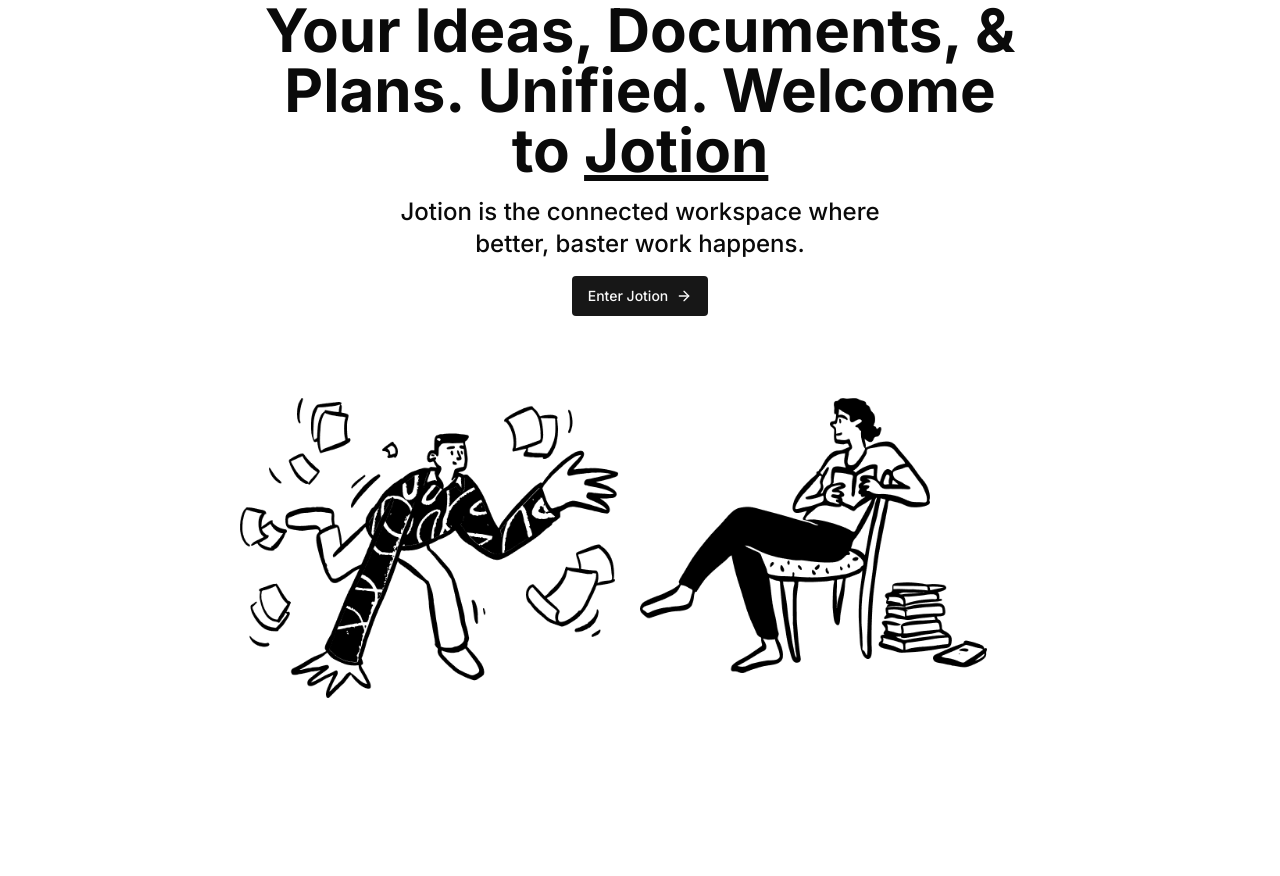
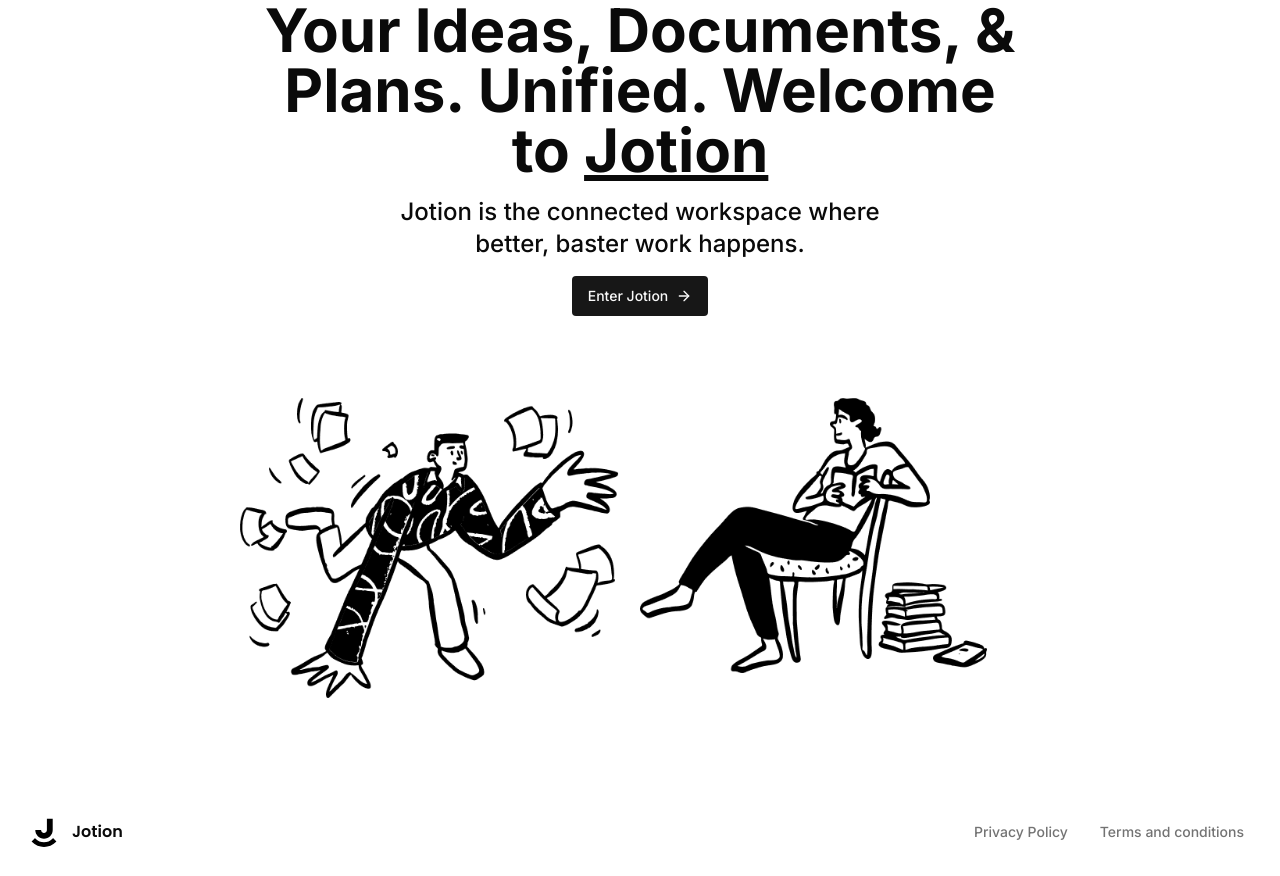
Before and after one commit to AlejandroMarinSF/jotion, a Next.js app: page / in a window 1280 px wide. Before the commit the page ends 800 px from the top, so only its background shows below. Built offline with nearby package versions, Linux system fonts and the light colour scheme.

Commit message:
Creating the footer

```diff
--- /dev/null
+++ b/app/(marketing)/_components/footer.tsx
@@ -0,0 +1,18 @@
+import { Button } from "@/components/ui/button"
+import { Logo } from "./logo"
+
+export const Footer = () => {
+    return (
+        <div className="flex items-center w-full p-6 bg-background z-50">
+            <Logo />
+            <div className="md:ml-auto w-full justify-between md:justify-end flex items-center gap-x-2 text-muted-foreground">
+                <Button variant="ghost" size="sm">
+                    Privacy Policy
+                </Button>
+                <Button variant="ghost" size="sm">
+                    Terms and conditions
+                </Button>
+            </div>
+        </div>
+    )
+}
--- /dev/null
+++ b/app/(marketing)/_components/logo.tsx
@@ -0,0 +1,25 @@
+import Image from "next/image";
+import { Poppins } from "next/font/google";
+
+import { cn } from "@/lib/utils";
+
+const font = Poppins({
+    subsets: ["latin"],
+    weight: ["400", "600"]
+});
+
+export const Logo = () => {
+    return (
+        <div className="hidden md:flex items-center gap-x-2">
+            <Image
+                src="/logo.svg"
+                height="40"
+                width="40"
+                alt="Logo"
+            />
+            <p className={cn("font-semibold", font.className)}>
+                Jotion
+            </p>
+        </div>
+    )
+}
--- a/app/(marketing)/page.tsx
+++ b/app/(marketing)/page.tsx
@@ -1,3 +1,4 @@
+import { Footer } from "./_components/footer";
 import { Heading } from "./_components/heading";
 import { Heroes } from "./_components/heroes";
 
@@ -8,7 +9,9 @@
         <Heading />
         <Heroes />
       </div>
+      <Footer />
     </div>
+
   )
 }
 
```
